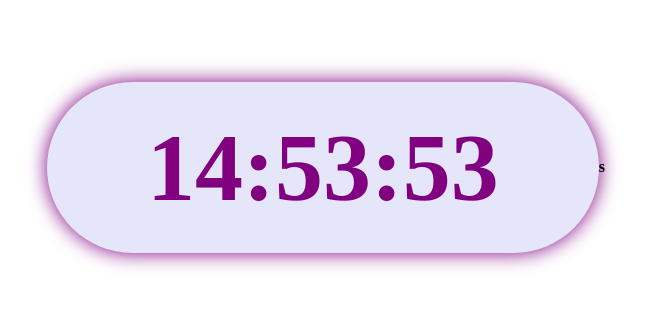
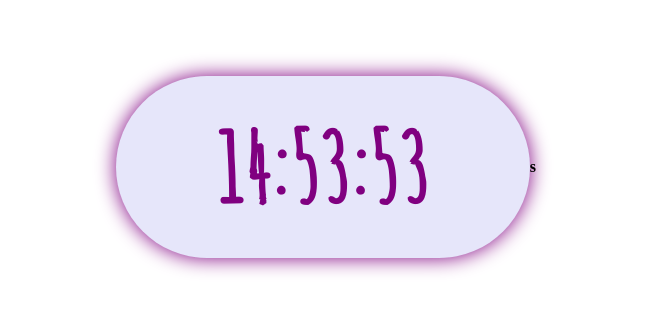
Before and after one commit to MariaBaguena/RELOJ, a plain HTML site: page index.html in a window 1280 px wide. Shown: the part 233-546 px from the top of the page, without its empty margins (314-959 px from the left). Drawn offline with Linux system fonts and the light colour scheme.

Commit message:
Definitivo

```diff
--- a/index.html
+++ b/index.html
@@ -7,6 +7,7 @@
 	<script src="CODE.js" type="text/javascript"></script>
 	<link rel="stylesheet" type="text/css" href="reloj.css">
 	<meta name="viewport" content="width=device-width, initial-scale=1.0">
+	<link href="https://fonts.googleapis.com/css?family=Amatic+SC" rel="stylesheet">
 
 </head>
 
--- a/reloj.css
+++ b/reloj.css
@@ -16,7 +16,7 @@ html, body{
 #reloj {
 
 	font-size: 6em;
-	font-family: amatic sc;
+	font-family: 'Amatic SC';
 	text-align: center;
 	border-radius:500px;
 	box-shadow: 0 0 20px #800080;
```
Also changed, not shown: apuntes(1).txt (added).
